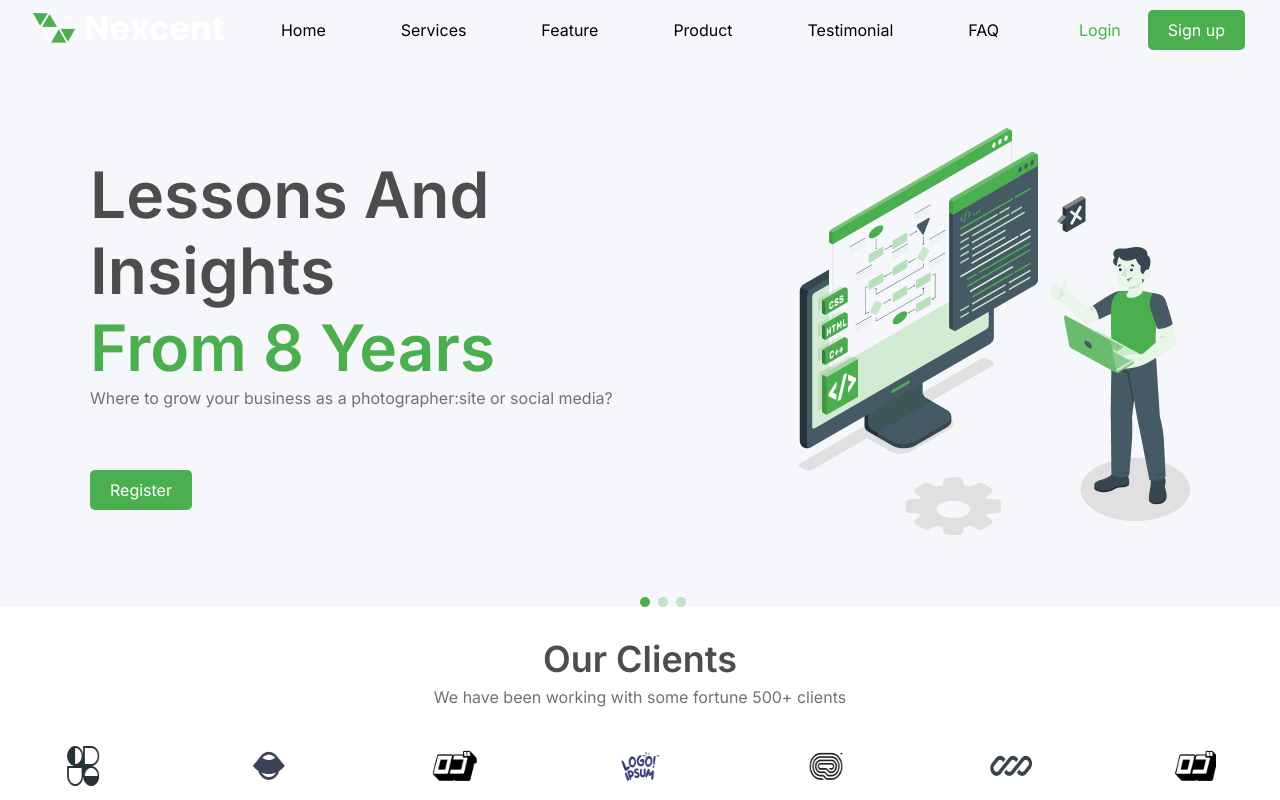
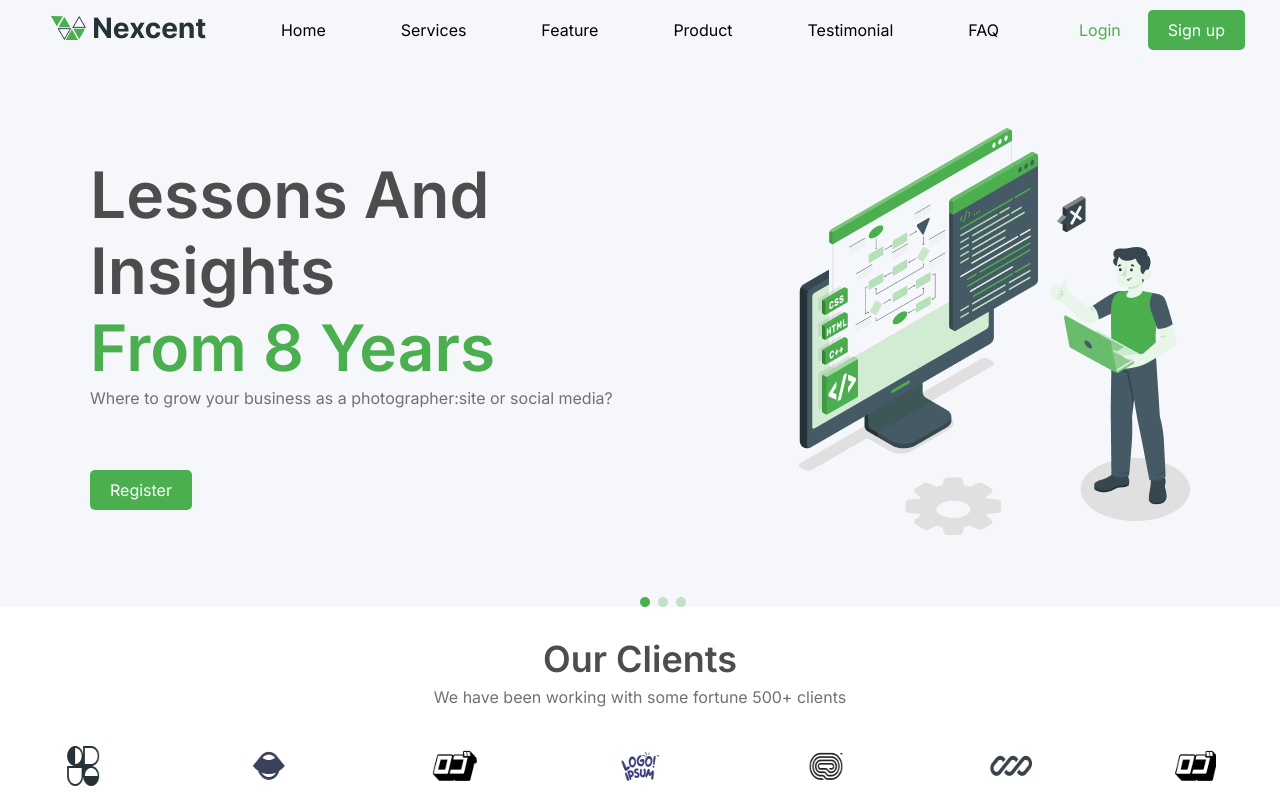
Before and after one commit to Nakib0123456/Nexcent2, a plain HTML site: page index.html in a window 1280 px wide. Shown: the top 800 px of the page. Drawn offline with Linux system fonts and the light colour scheme.

Commit message:
Fix HTML structure and update logo image source

```diff
--- a/index.html
+++ b/index.html
@@ -15,7 +15,7 @@
              <header>
           <nav>
             <div class="logo">
-                <a href="index.html"><img src="./assets/Logo.png" alt=""></a>
+                <a href="index.html"><img src="./assets/Logo (1).png" alt=""></a>
             </div>
             <div class="navmenu">
                 <ul>
```
